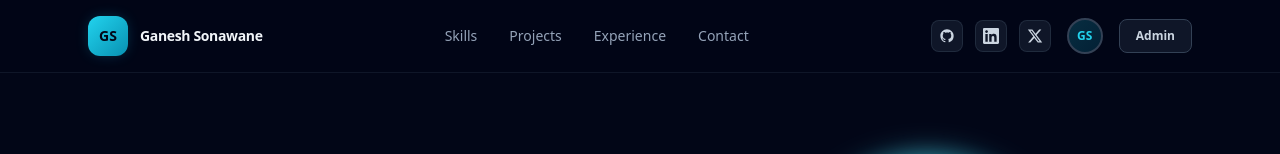
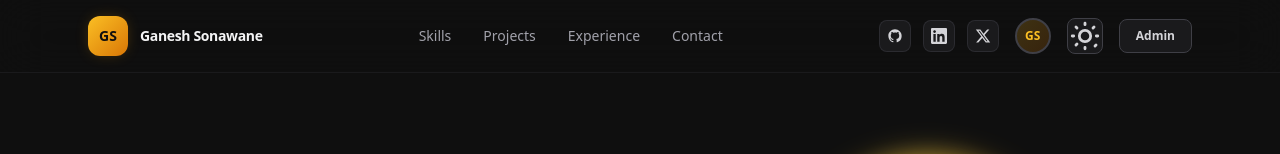
Before and after one commit to inevitablegs/Portfolio, a React (Vite) app in the folder frontend/: page / in a window 1280 px wide. Shown: the top 154 px of the page. Built offline with nearby package versions, Linux system fonts and the light colour scheme; no server answers.

Commit message:
feat: implement dark and light theme switching matching logo palette

```diff
--- /dev/null
+++ b/frontend/src/components/ThemeToggle.jsx
@@ -0,0 +1,37 @@
+import { useEffect, useState } from "react";
+
+export default function ThemeToggle() {
+  const [theme, setTheme] = useState(() => {
+    return localStorage.getItem("theme") || "dark";
+  });
+
+  useEffect(() => {
+    const root = document.documentElement;
+    if (theme === "light") {
+      root.classList.add("light");
+      root.classList.remove("dark");
+    } else {
+      root.classList.add("dark");
+      root.classList.remove("light");
+    }
+    localStorage.setItem("theme", theme);
+  }, [theme]);
+
+  return (
+    <button
+      onClick={() => setTheme(theme === "dark" ? "light" : "dark")}
+      className="flex h-9 w-9 items-center justify-center rounded-lg border border-surface-700 bg-surface-800/50 text-surface-300 transition-all duration-300 hover:border-accent-500/50 hover:text-accent-400 hover:scale-105"
+      title={theme === "dark" ? "Switch to Light Mode" : "Switch to Dark Mode"}
+    >
+      {theme === "dark" ? (
+        <svg className="h-4.5 w-4.5" fill="none" viewBox="0 0 24 24" stroke="currentColor" strokeWidth={2}>
+          <path strokeLinecap="round" strokeLinejoin="round" d="M12 3v1m0 16v1m9-9h-1M4 12H3m15.364-6.364l-.707.707M6.343 17.657l-.707.707m0-12.728l.707.707m12.728 12.728l.707-.707M12 8a4 4 0 100 8 4 4 0 000-8z" />
+        </svg>
+      ) : (
+        <svg className="h-4.5 w-4.5" fill="none" viewBox="0 0 24 24" stroke="currentColor" strokeWidth={2}>
+          <path strokeLinecap="round" strokeLinejoin="round" d="M20.354 15.354A9 9 0 018.646 3.646 9.003 9.003 0 0012 21a9.003 9.003 0 008.354-5.646z" />
+        </svg>
+      )}
+    </button>
+  );
+}
--- a/frontend/src/index.css
+++ b/frontend/src/index.css
@@ -1,15 +1,68 @@
 @tailwind base;
 @tailwind components;
 @tailwind utilities;
-
 @layer base {
   :root {
-    --color-bg: 15 23 42;
-    --color-surface: 30 41 59;
-    --color-border: 51 65 85;
-    --color-text: 248 250 252;
-    --color-text-muted: 148 163 184;
-    --color-accent: 34 211 238;
+    /* Dark Mode (Default) - Warm Grey/Black theme matching logo.png */
+    --surface-50: 250 250 250;
+    --surface-100: 244 244 245;
+    --surface-200: 228 228 231;
+    --surface-300: 212 212 216;
+    --surface-400: 161 161 170;
+    --surface-500: 113 113 122;
+    --surface-600: 82 82 91;
+    --surface-700: 63 63 70;
+    --surface-800: 39 39 42;
+    --surface-900: 24 24 27;
+    --surface-950: 15 15 15; /* Charcoal black from logo.png */
+
+    /* Amber / Gold Accent Theme from logo.png */
+    --accent-50: 254 252 232;
+    --accent-100: 254 243 199;
+    --accent-200: 253 230 138;
+    --accent-300: 252 211 77;
+    --accent-400: 251 191 36;
+    --accent-500: 245 158 11;
+    --accent-600: 217 119 6;
+    --accent-700: 180 83 9;
+    --accent-800: 146 64 14;
+    --accent-900: 120 53 15;
+    --accent-950: 69 26 3;
+
+    --glow-cyan: 245 158 11;
+    --glow-violet: 217 119 6;
+    --glow-blue: 180 83 9;
+  }
+
+  html.light {
+    /* Light Mode - Inverted Palette with excellent contrast */
+    --surface-50: 15 15 15;
+    --surface-100: 24 24 27;
+    --surface-200: 39 39 42;
+    --surface-300: 63 63 70;
+    --surface-400: 82 82 91;
+    --surface-500: 113 113 122;
+    --surface-600: 161 161 170;
+    --surface-700: 212 212 216;
+    --surface-800: 228 228 231;
+    --surface-900: 244 244 245;
+    --surface-950: 253 253 253; /* Pure/off-white background */
+
+    --accent-50: 69 26 3;
+    --accent-100: 120 53 15;
+    --accent-200: 146 64 14;
+    --accent-300: 180 83 9;
+    --accent-400: 217 119 6; /* Slightly darker gold/orange for readability */
+    --accent-500: 245 158 11;
+    --accent-600: 251 191 36;
+    --accent-700: 252 211 77;
+    --accent-800: 253 230 138;
+    --accent-900: 254 243 199;
+    --accent-950: 254 252 232;
+
+    --glow-cyan: 217 119 6;
+    --glow-violet: 180 83 9;
+    --glow-blue: 146 64 14;
   }
 
   html {
@@ -17,7 +70,7 @@
   }
 
   body {
-    @apply antialiased bg-surface-950 text-surface-100;
+    @apply antialiased bg-surface-950 text-surface-100 transition-colors duration-300;
   }
 }
 
@@ -101,7 +154,7 @@
     background: linear-gradient(
       to right,
       transparent 0%,
-      rgba(34, 211, 238, 0.1) 50%,
+      rgb(var(--glow-cyan) / 0.1) 50%,
       transparent 100%
     );
     background-size: 1000px 100%;
--- a/frontend/src/pages/Home.jsx
+++ b/frontend/src/pages/Home.jsx
@@ -7,6 +7,7 @@ import Skills from "../components/Skills";
 import Achievements from "../components/Achievements";
 import Experience from "../components/Experience";
 import Certifications from "../components/Certifications";
+import ThemeToggle from "../components/ThemeToggle";
 import { fetchWithCache, getCachedData } from "../api/cache";
 const BASE_URL = import.meta.env.VITE_API_BASE_URL;
 
@@ -21,7 +22,7 @@ export default function Home() {
       {/* Futuristic background */}
       <div className="pointer-events-none fixed inset-0 -z-10">
         {/* Grid pattern */}
-        <div className="absolute inset-0 opacity-100 [background-image:linear-gradient(rgba(34,211,238,0.03)_1px,transparent_1px),linear-gradient(90deg,rgba(34,211,238,0.03)_1px,transparent_1px)] [background-size:48px_48px]" />
+        <div className="absolute inset-0 opacity-100 bg-grid-pattern [background-size:48px_48px]" />
         {/* Glow orbs */}
         <div className="absolute -left-40 top-20 h-96 w-96 rounded-full bg-accent-500/10 blur-[120px]" />
         <div className="absolute -right-40 top-1/2 h-80 w-80 rounded-full bg-glow-violet/10 blur-[100px]" />
@@ -108,6 +109,7 @@ export default function Home() {
                 </div>
               )}
             </Link>
+            <ThemeToggle />
             <Link
               to="/admin/login"
               className="rounded-lg border border-surface-700 bg-surface-800/50 px-4 py-2 text-xs font-semibold text-surface-300 transition hover:border-accent-500/50 hover:text-accent-400"
--- a/frontend/src/pages/Profile.jsx
+++ b/frontend/src/pages/Profile.jsx
@@ -1,6 +1,7 @@
 import { useEffect, useState } from "react";
 import api from "../api/axios";
 import { Link } from "react-router-dom";
+import ThemeToggle from "../components/ThemeToggle";
 const BASE_URL = import.meta.env.VITE_API_BASE_URL;
 
 export default function Profile() {
@@ -32,7 +33,7 @@ export default function Profile() {
     <div className="min-h-screen bg-surface-950 text-surface-100">
       {/* Background effects */}
       <div className="pointer-events-none fixed inset-0 -z-10">
-        <div className="absolute inset-0 opacity-100 [background-image:linear-gradient(rgba(34,211,238,0.03)_1px,transparent_1px),linear-gradient(90deg,rgba(34,211,238,0.03)_1px,transparent_1px)] [background-size:48px_48px]" />
+        <div className="absolute inset-0 opacity-100 bg-grid-pattern [background-size:48px_48px]" />
         <div className="absolute -left-40 top-20 h-96 w-96 rounded-full bg-accent-500/10 blur-[120px]" />
         <div className="absolute -right-40 top-1/2 h-80 w-80 rounded-full bg-glow-violet/10 blur-[100px]" />
       </div>
@@ -44,6 +45,7 @@ export default function Profile() {
             ← Back to Home
           </Link>
           <div className="flex items-center gap-3">
+            <ThemeToggle />
             <span className="rounded-lg border border-accent-500/30 bg-accent-500/10 px-3 py-1.5 text-xs font-medium text-accent-400">
               📋 Profile
             </span>
--- a/frontend/tailwind.config.js
+++ b/frontend/tailwind.config.js
@@ -1,5 +1,6 @@
 /** @type {import('tailwindcss').Config} */
 export default {
+  darkMode: 'class',
   content: [
     "./index.html",
     "./src/**/*.{js,jsx}"
@@ -8,46 +9,46 @@ export default {
     extend: {
       colors: {
         surface: {
-          50: '#f8fafc',
-          100: '#f1f5f9',
-          200: '#e2e8f0',
-          300: '#cbd5e1',
-          400: '#94a3b8',
-          500: '#64748b',
-          600: '#475569',
-          700: '#334155',
-          800: '#1e293b',
-          900: '#0f172a',
-          950: '#020617',
+          50: 'rgb(var(--surface-50) / <alpha-value>)',
+          100: 'rgb(var(--surface-100) / <alpha-value>)',
+          200: 'rgb(var(--surface-200) / <alpha-value>)',
+          300: 'rgb(var(--surface-300) / <alpha-value>)',
+          400: 'rgb(var(--surface-400) / <alpha-value>)',
+          500: 'rgb(var(--surface-500) / <alpha-value>)',
+          600: 'rgb(var(--surface-600) / <alpha-value>)',
+          700: 'rgb(var(--surface-700) / <alpha-value>)',
+          800: 'rgb(var(--surface-800) / <alpha-value>)',
+          900: 'rgb(var(--surface-900) / <alpha-value>)',
+          950: 'rgb(var(--surface-950) / <alpha-value>)',
         },
         accent: {
-          50: '#ecfeff',
-          100: '#cffafe',
-          200: '#a5f3fc',
-          300: '#67e8f9',
-          400: '#22d3ee',
-          500: '#06b6d4',
-          600: '#0891b2',
-          700: '#0e7490',
-          800: '#155e75',
-          900: '#164e63',
-          950: '#083344',
+          50: 'rgb(var(--accent-50) / <alpha-value>)',
+          100: 'rgb(var(--accent-100) / <alpha-value>)',
+          200: 'rgb(var(--accent-200) / <alpha-value>)',
+          300: 'rgb(var(--accent-300) / <alpha-value>)',
+          400: 'rgb(var(--accent-400) / <alpha-value>)',
+          500: 'rgb(var(--accent-500) / <alpha-value>)',
+          600: 'rgb(var(--accent-600) / <alpha-value>)',
+          700: 'rgb(var(--accent-700) / <alpha-value>)',
+          800: 'rgb(var(--accent-800) / <alpha-value>)',
+          900: 'rgb(var(--accent-900) / <alpha-value>)',
+          950: 'rgb(var(--accent-950) / <alpha-value>)',
         },
         glow: {
-          cyan: '#22d3ee',
-          violet: '#a78bfa',
-          blue: '#3b82f6',
+          cyan: 'rgb(var(--glow-cyan) / <alpha-value>)',
+          violet: 'rgb(var(--glow-violet) / <alpha-value>)',
+          blue: 'rgb(var(--glow-blue) / <alpha-value>)',
         },
       },
       boxShadow: {
-        'glow-sm': '0 0 15px -3px rgba(34, 211, 238, 0.3)',
-        'glow-md': '0 0 25px -5px rgba(34, 211, 238, 0.4)',
-        'glow-lg': '0 0 35px -5px rgba(34, 211, 238, 0.5)',
-        'glow-violet': '0 0 25px -5px rgba(167, 139, 250, 0.4)',
+        'glow-sm': '0 0 15px -3px rgb(var(--glow-cyan) / 0.3)',
+        'glow-md': '0 0 25px -5px rgb(var(--glow-cyan) / 0.4)',
+        'glow-lg': '0 0 35px -5px rgb(var(--glow-cyan) / 0.5)',
+        'glow-violet': '0 0 25px -5px rgb(var(--glow-violet) / 0.4)',
       },
       backgroundImage: {
         'gradient-radial': 'radial-gradient(var(--tw-gradient-stops))',
-        'grid-pattern': 'linear-gradient(rgba(34, 211, 238, 0.03) 1px, transparent 1px), linear-gradient(90deg, rgba(34, 211, 238, 0.03) 1px, transparent 1px)',
+        'grid-pattern': 'linear-gradient(rgb(var(--glow-cyan) / 0.03) 1px, transparent 1px), linear-gradient(90deg, rgb(var(--glow-cyan) / 0.03) 1px, transparent 1px)',
       },
     },
   },
```
